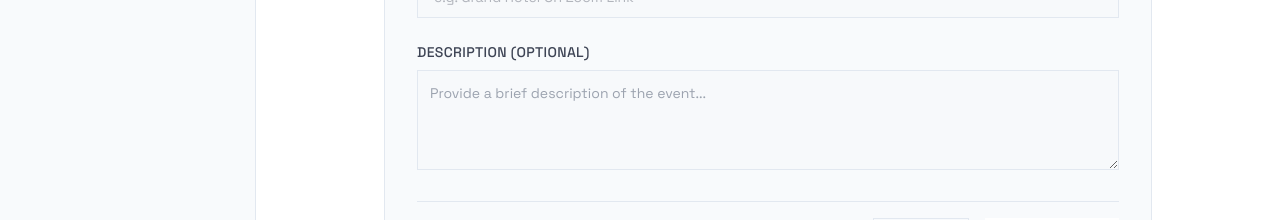
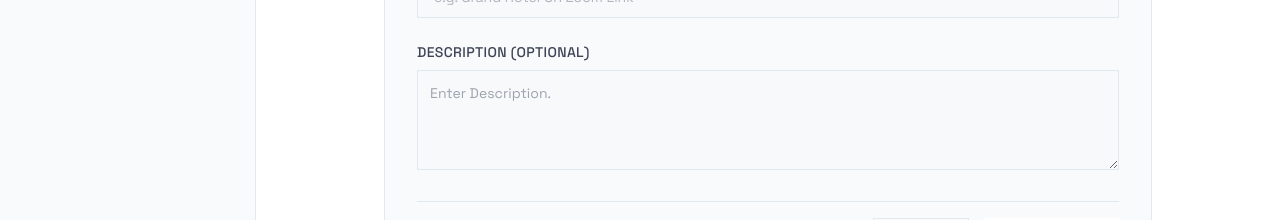
Before and after one commit to aditya9112adi/Eventreach, a React (Vite) app in the folder frontend/: page /events/create in a window 1280 px wide. Shown: the part 461-681 px from the top of the page. Built offline with nearby package versions, Linux system fonts and the light colour scheme; no server answers; sample sign-in values are in the browser's storage.

Commit message:
feat: add field validations and update description placeholder on event forms

```diff
--- a/frontend/src/pages/Events/EventCreate.tsx
+++ b/frontend/src/pages/Events/EventCreate.tsx
@@ -11,14 +11,14 @@ import { useLoader } from '../../components/ui/FullScreenLoader';
 import { useToast } from '../../components/ui/Toast';
 
 const eventSchema = z.object({
-  organizerName: z.string().min(1, 'Organizer name is required'),
-  organizerMobile: z.string().min(1, 'Organizer mobile is required'),
-  name: z.string().min(1, 'Event name is required'),
-  type: z.string().min(1, 'Event type is required'),
+  organizerName: z.string().min(1, 'Organizer name is required').max(50, 'Organizer name must be at most 50 characters'),
+  organizerMobile: z.string().regex(/^\d{10}$/, 'Mobile number must be exactly 10 digits'),
+  name: z.string().min(1, 'Event name is required').max(50, 'Event name must be at most 50 characters'),
+  type: z.string().min(1, 'Event type is required').max(20, 'Event type must be at most 20 characters'),
   date: z.string().min(1, 'Date is required'),
   time: z.string().min(1, 'Time is required'),
-  venue: z.string().min(1, 'Venue is required'),
-  description: z.string().optional(),
+  venue: z.string().min(1, 'Venue is required').max(50, 'Venue must be at most 50 characters'),
+  description: z.string().max(256, 'Description must be at most 256 characters').optional(),
 }).superRefine((data, ctx) => {
   if (data.date) {
     const now = new Date();
@@ -172,7 +172,8 @@ const EventCreate = () => {
             </label>
             <textarea
               className="w-full rounded-md border border-border bg-surface/50 text-foreground p-3 text-sm focus:ring-2 focus:ring-white/20 outline-none min-h-[100px] resize-y transition-all duration-200"
-              placeholder="Provide a brief description of the event..."
+              placeholder="Enter Description."
+              maxLength={256}
               {...register('description')}
             ></textarea>
             {errors.description && (
--- a/frontend/src/pages/Events/EventEdit.tsx
+++ b/frontend/src/pages/Events/EventEdit.tsx
@@ -11,14 +11,14 @@ import { useLoader } from '../../components/ui/FullScreenLoader';
 import { useToast } from '../../components/ui/Toast';
 
 const eventSchema = z.object({
-  organizerName: z.string().min(1, 'Organizer name is required'),
-  organizerMobile: z.string().min(1, 'Organizer mobile is required'),
-  name: z.string().min(1, 'Event name is required'),
-  type: z.string().min(1, 'Event type is required'),
+  organizerName: z.string().min(1, 'Organizer name is required').max(50, 'Organizer name must be at most 50 characters'),
+  organizerMobile: z.string().regex(/^\d{10}$/, 'Mobile number must be exactly 10 digits'),
+  name: z.string().min(1, 'Event name is required').max(50, 'Event name must be at most 50 characters'),
+  type: z.string().min(1, 'Event type is required').max(20, 'Event type must be at most 20 characters'),
   date: z.string().min(1, 'Date is required'),
   time: z.string().min(1, 'Time is required'),
-  venue: z.string().min(1, 'Venue is required'),
-  description: z.string().optional(),
+  venue: z.string().min(1, 'Venue is required').max(50, 'Venue must be at most 50 characters'),
+  description: z.string().max(256, 'Description must be at most 256 characters').optional(),
 }).superRefine((data, ctx) => {
   if (data.date) {
     const now = new Date();
@@ -188,7 +188,8 @@ const EventEdit = () => {
             </label>
             <textarea
               className="w-full rounded-md border border-border bg-surface/50 text-foreground p-3 text-sm focus:ring-2 focus:ring-white/20 outline-none min-h-[100px] resize-y transition-all duration-200"
-              placeholder="Provide a brief description of the event..."
+              placeholder="Enter Description."
+              maxLength={256}
               {...register('description')}
             ></textarea>
             {errors.description && (
```
